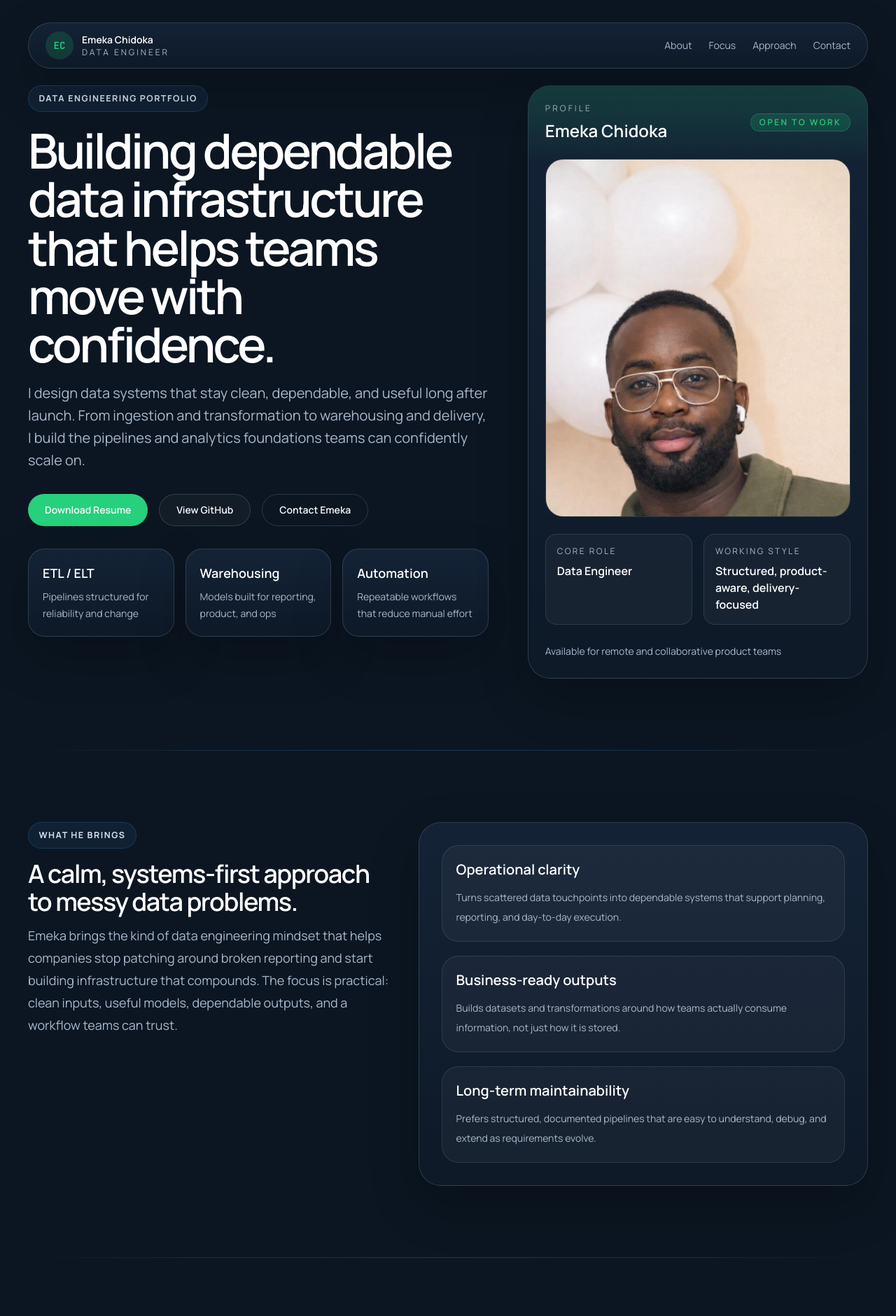
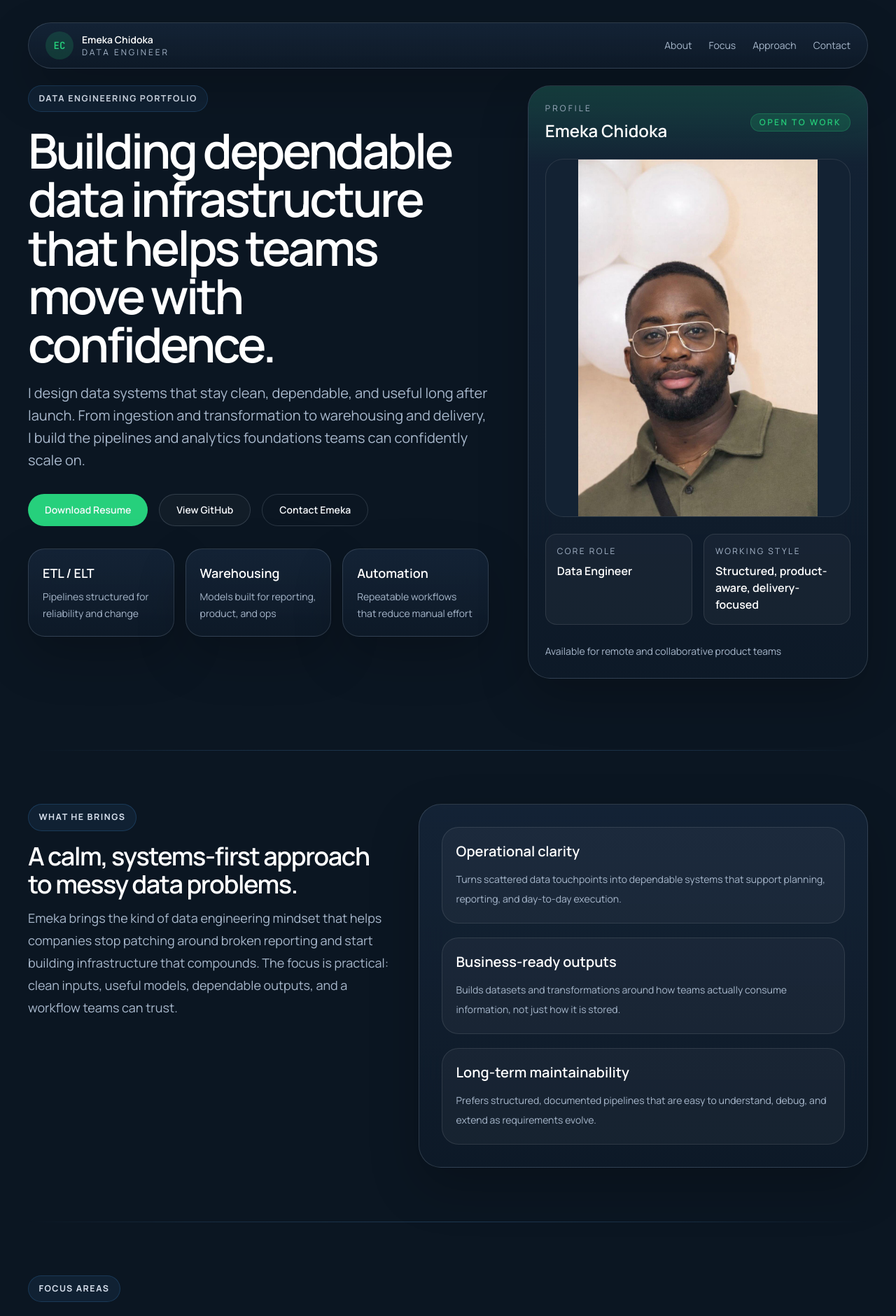
Before and after one commit to Emzzy123/emzzyPort, a Next.js app: page / in a window 1280 px wide. Shown: the top 1881 px of the page at 70% size. Built offline with nearby package versions, Linux system fonts and the light colour scheme.

Commit message:
write up, image, spacing adjustment done, remaining theme/color work left

```diff
--- a/app/globals.css
+++ b/app/globals.css
@@ -76,7 +76,7 @@ select {
 }
 
 .section-space {
-  padding-block: clamp(4rem, 8vw, 7rem);
+  padding-block: clamp(3rem, 6vw, 5.25rem);
 }
 
 .glass-panel {
--- a/app/page.tsx
+++ b/app/page.tsx
@@ -298,14 +298,14 @@ export default function Home() {
                   </span>
                 </div>
 
-                <div className="max-h-[32rem] overflow-hidden rounded-[1.6rem] border border-white/10 bg-background-alt">
+                <div className="flex max-h-[32rem] items-center justify-center overflow-hidden rounded-[1.6rem] border border-white/10 bg-background-alt">
                   <Image
                     src="/profile.jpeg"
                     alt="Portrait of Emeka Chidoka"
                     width={900}
                     height={1100}
                     priority
-                    className="h-full w-full object-cover object-center"
+                    className="h-auto max-h-[32rem] w-full object-contain object-center"
                   />
                 </div>
 
```
